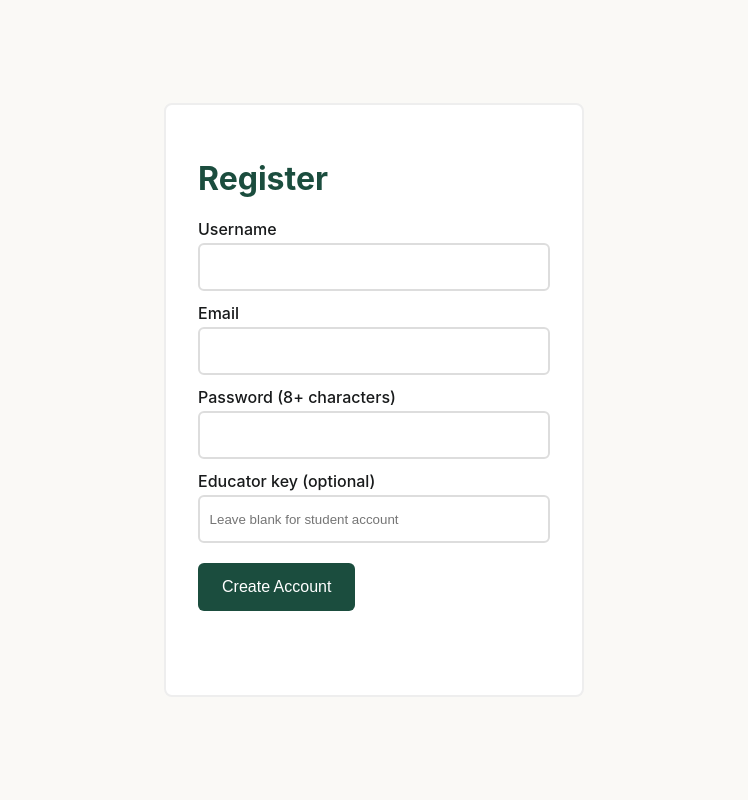
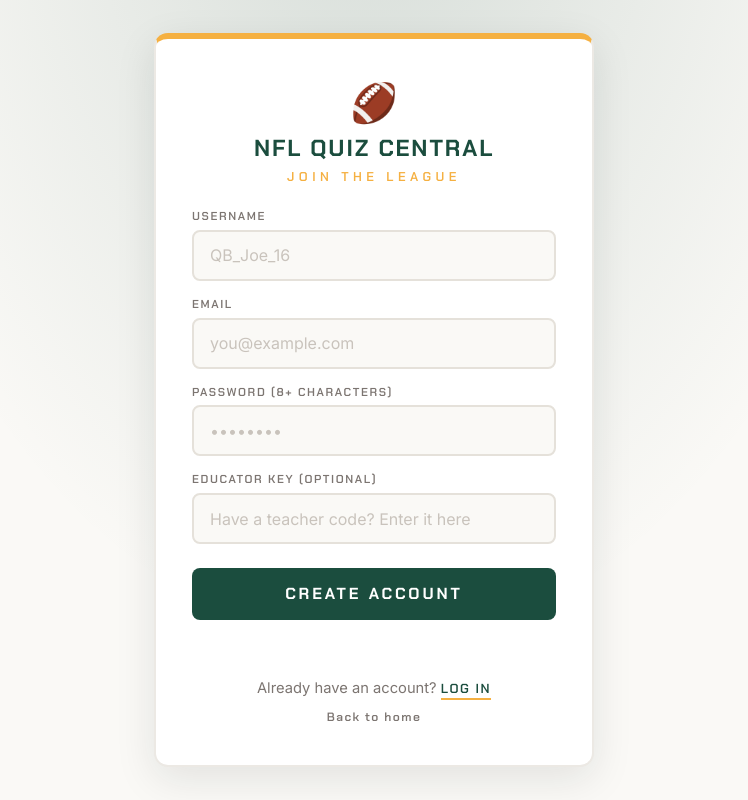
Before and after one commit to 400580-svg/quiz-page, a website: page public/register.html in a window 1280 px wide. Shown: the whole page, without its empty margins (266-1014 px from the left). Drawn offline with Linux system fonts and the light colour scheme.

Commit message:
Restyle register and home pages to match Athletic Minimalist branding; add register links

```diff
--- a/public/register.html
+++ b/public/register.html
@@ -5,19 +5,42 @@
   <meta name="viewport" content="width=device-width, initial-scale=1.0" />
   <title>Register — NFL Quiz Central</title>
   <link rel="stylesheet" href="/styles.css" />
+  <link rel="preconnect" href="https://fonts.googleapis.com" />
+  <link rel="preconnect" href="https://fonts.gstatic.com" crossorigin />
+  <link href="https://fonts.googleapis.com/css2?family=Chakra+Petch:wght@600;700&family=Inter:wght@400;500;600&display=swap" rel="stylesheet" />
 </head>
-<body>
-  <main class="card">
-    <h1>Register</h1>
-    <form id="register-form">
-      <label>Username<input name="username" required /></label>
-      <label>Email<input name="email" type="email" required /></label>
-      <label>Password (8+ characters)<input name="password" type="password" minlength="8" required /></label>
-      <label>Educator key (optional)<input name="teacherKey" placeholder="Leave blank for student account" /></label>
-      <button class="btn" type="submit">Create Account</button>
-      <p id="msg" class="msg"></p>
-    </form>
-  </main>
+<body class="auth-body">
+  <div class="auth-field">
+    <main class="auth-card">
+      <div class="auth-header">
+        <span class="auth-logo">&#127944;</span>
+        <h1 class="auth-title">NFL QUIZ CENTRAL</h1>
+        <p class="auth-tagline">JOIN THE LEAGUE</p>
+      </div>
+
+      <form id="register-form" class="auth-form">
+        <label class="auth-label">USERNAME
+          <input class="auth-input" name="username" placeholder="QB_Joe_16" autocomplete="username" required />
+        </label>
+        <label class="auth-label">EMAIL
+          <input class="auth-input" name="email" type="email" placeholder="you@example.com" autocomplete="email" required />
+        </label>
+        <label class="auth-label">PASSWORD (8+ CHARACTERS)
+          <input class="auth-input" name="password" type="password" placeholder="••••••••" minlength="8" autocomplete="new-password" required />
+        </label>
+        <label class="auth-label">EDUCATOR KEY (OPTIONAL)
+          <input class="auth-input" name="teacherKey" placeholder="Have a teacher code? Enter it here" />
+        </label>
+        <button class="btn btn-primary btn-full" type="submit">CREATE ACCOUNT</button>
+        <p id="msg" class="msg"></p>
+      </form>
+
+      <div class="auth-footer">
+        <p>Already have an account? <a class="auth-link" href="/login.html">LOG IN</a></p>
+        <a class="auth-link auth-link-subtle" href="/">Back to home</a>
+      </div>
+    </main>
+  </div>
   <script src="/app.js"></script>
 </body>
 </html>
```
Also changed, not shown: public/index.html (+18 -7 lines).
